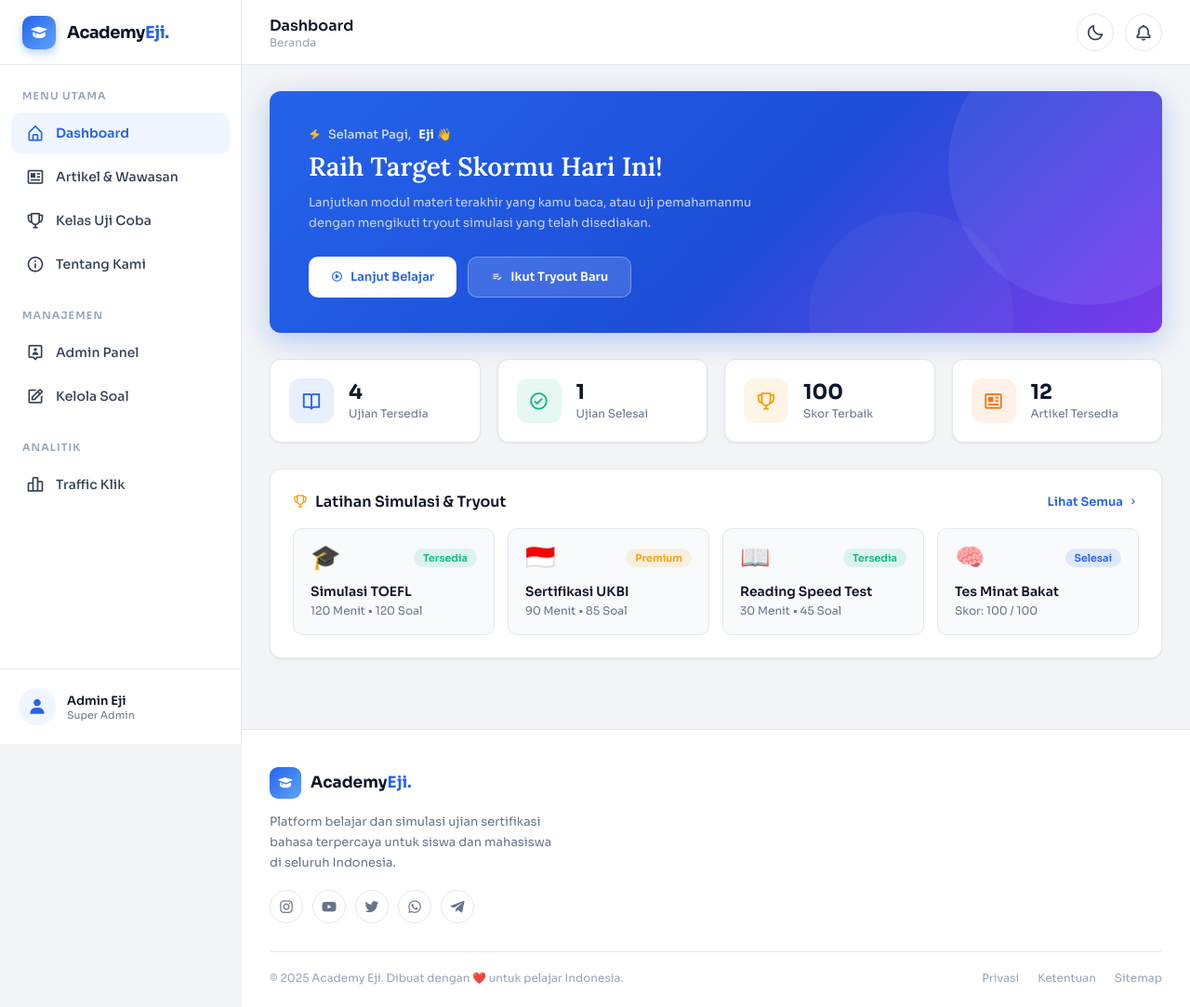
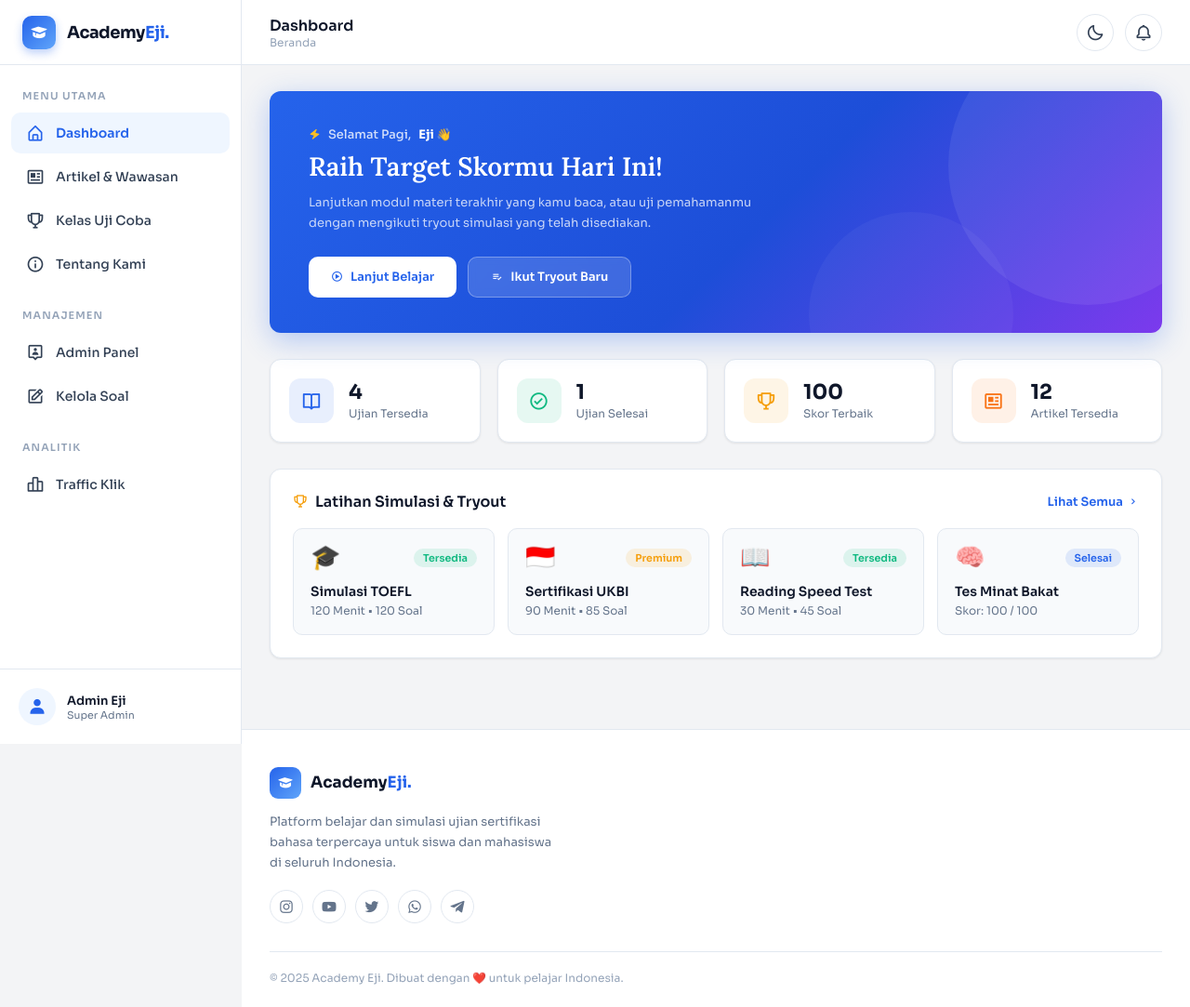
Before and after one commit to enzo19271/private, a website: page index.html in a window 1280 px wide. Shown: the whole page at 93% size. Drawn offline with nearby package versions, Linux system fonts and the light colour scheme.

Commit message:
Update index.html

```diff
--- a/index.html
+++ b/index.html
@@ -617,11 +617,7 @@ footer {
       </div>
       <div class="footer-bottom">
         <p>© 2025 Academy Eji. Dibuat dengan ❤️ untuk pelajar Indonesia.</p>
-        <div class="footer-bottom-links">
-          <a href="#">Privasi</a>
-          <a href="#">Ketentuan</a>
-          <a href="#">Sitemap</a>
-        </div>
+
       </div>
     </div>
   </footer>
```
